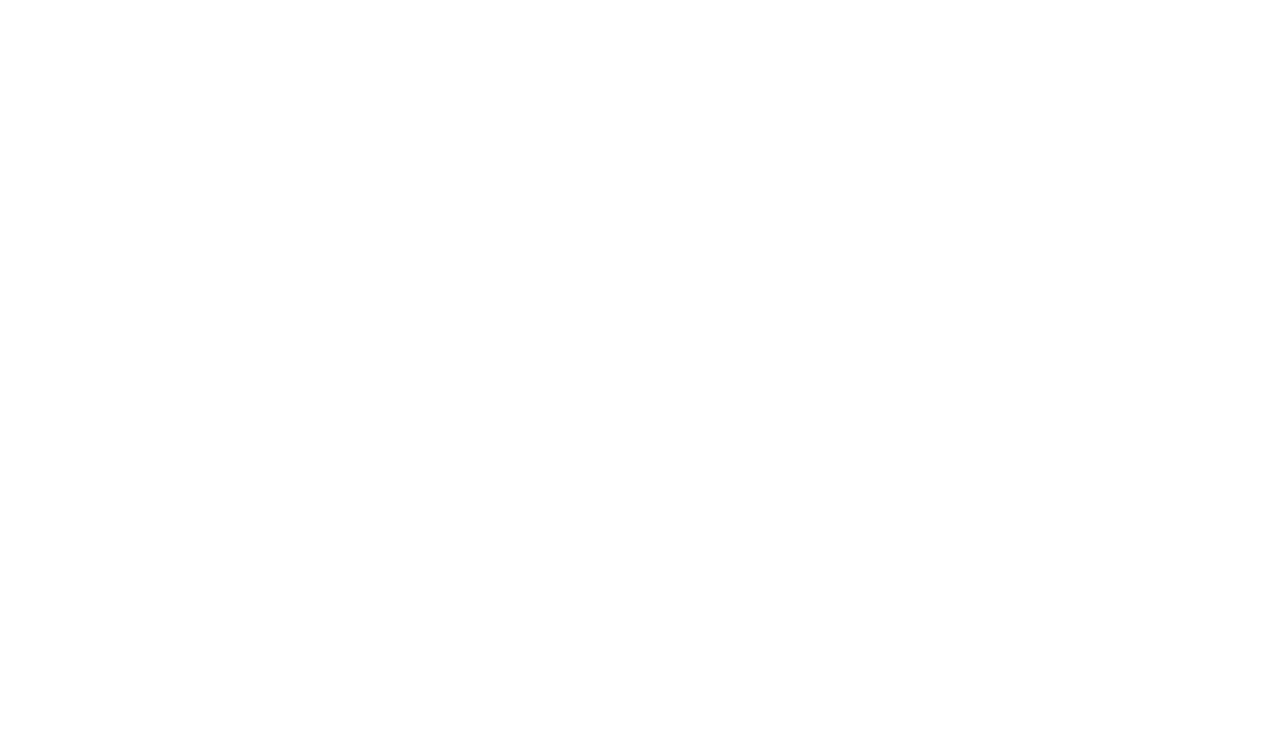
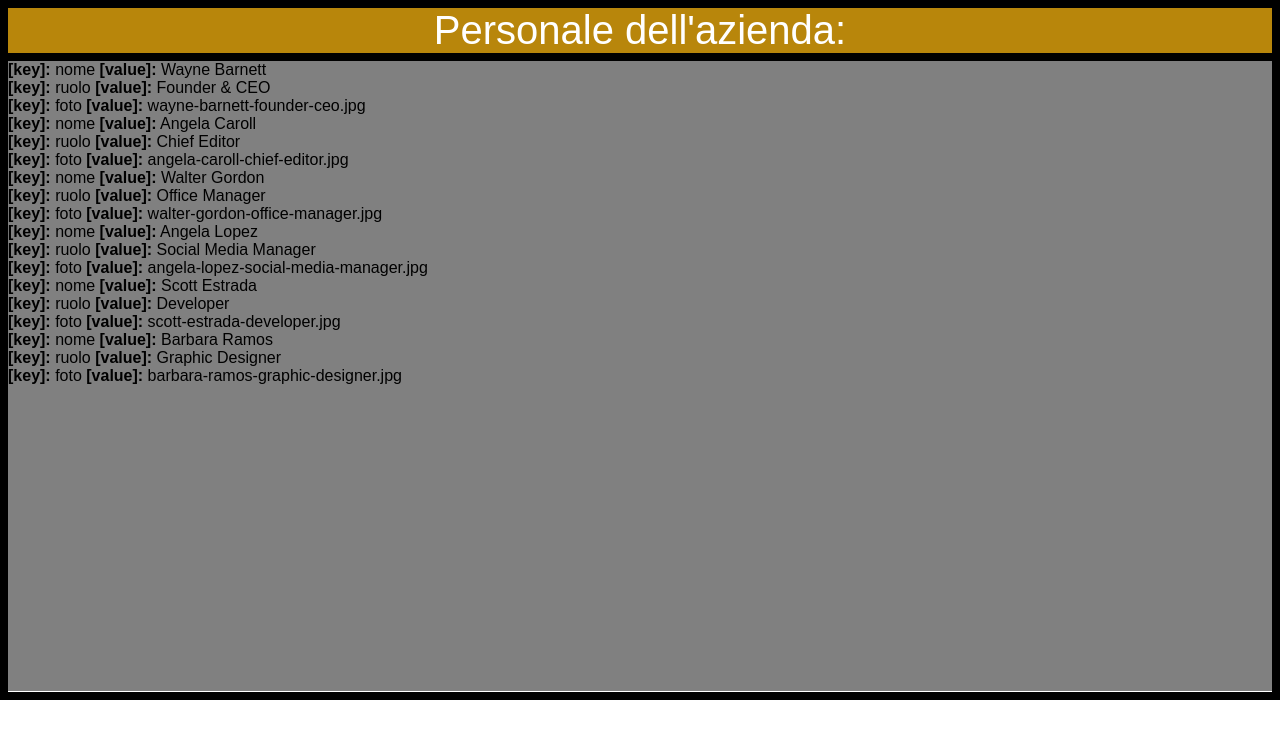
Before and after one commit to antoinde/js-our-team, a plain HTML site: page index.html in a window 1280 px wide. Drawn offline with Linux system fonts and the light colour scheme.

Commit message:
Milestone 1 e 2

```diff
--- a/css/style.css
+++ b/css/style.css
@@ -16,3 +16,18 @@ body {
 /* ***********UTILITIES************ */
 
 /* ***********CONTENT************ */
+.container{
+  height: 700px;
+  border: 8px solid black;
+}
+.title{
+  color: #fff;
+  border-bottom: 8px solid black;
+  font-size: 40px;
+  background-color: darkgoldenrod;
+  text-align: center;
+}
+.main{
+  background-color: grey;
+  height: calc(100% - 54px);
+}
--- a/index.html
+++ b/index.html
@@ -11,7 +11,14 @@
 
   </head>
   <body>
+    <div class="container">
+      <div class="title">
+        Personale dell'azienda:
+      </div>
+      <div id="main" class="main">
 
+      </div>
+    </div>
   </body>
 
   <!-- collegamento a JavaScript -->
--- a/js/script.js
+++ b/js/script.js
@@ -30,3 +30,67 @@ Angela Lopez	Social Media Manager  angela-lopez-social-media-manager.jpg
 Scott Estrada	Developer	          scott-estrada-developer.jpg
 Barbara Ramos	Graphic Designer	  barbara-ramos-graphic-designer.jpg
 */
+
+// -----------------------SVOLGIMENTO------------------------
+
+const array=[
+    {
+        nome: 'Wayne Barnett',
+        ruolo: 'Founder & CEO',
+        foto: 'wayne-barnett-founder-ceo.jpg'
+    },
+    {
+        nome: 'Angela Caroll',
+        ruolo: 'Chief Editor',
+        foto: 'angela-caroll-chief-editor.jpg'
+    },
+    {
+        nome: 'Walter Gordon',
+        ruolo: 'Office Manager',
+        foto: 'walter-gordon-office-manager.jpg'
+    },
+    {
+        nome: 'Angela Lopez',
+        ruolo: 'Social Media Manager',
+        foto: 'angela-lopez-social-media-manager.jpg'
+    },
+    {
+        nome: 'Scott Estrada',
+        ruolo: 'Developer',
+        foto: 'scott-estrada-developer.jpg'
+    },
+    {
+        nome: 'Barbara Ramos',
+        ruolo: 'Graphic Designer',
+        foto: 'barbara-ramos-graphic-designer.jpg'
+    },
+
+];
+//stampa di controllo
+console.log(array);
+
+// MILESTONE 1:
+
+// per ogni cella dell'array
+for(let indexArray=0; indexArray<array.length; indexArray++) {
+    //stampa il contenuto di ogni oggetto
+    for(let key in array[indexArray]){
+        console.log('[Chiave]: ', key);
+        console.log('[Valore]: ', array[indexArray][key]);
+    }
+}
+
+// MILESTONE 2:
+
+const containerMain = document.getElementById('main');
+containerMain.innerHTML = '';
+let element;
+
+// per ogni cella dell'array
+for(let indexArray=0; indexArray<array.length; indexArray++) {
+    //stampa il contenuto di ogni oggetto
+    for(let key in array[indexArray]){
+        element = `<div> <strong>[key]:</strong> ${key} <strong>[value]:</strong> ${array[indexArray][key]} </div>`;
+        containerMain.innerHTML += element;
+    }
+}
```
